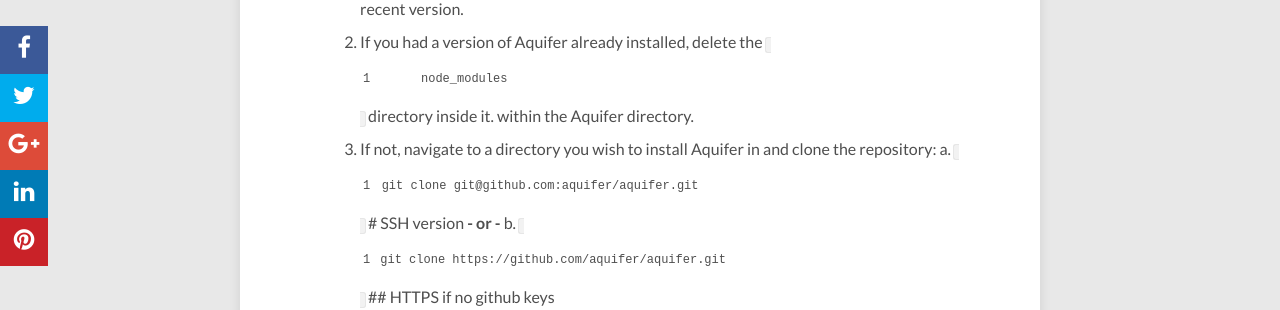
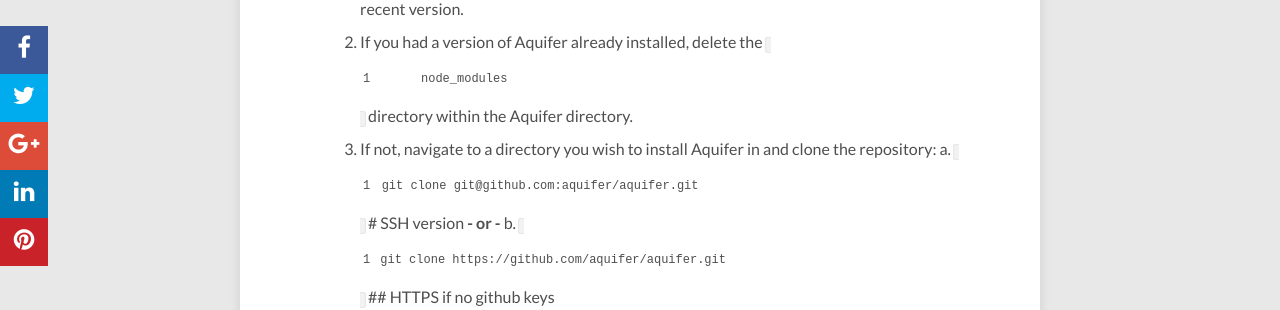
Before and after one commit to ccjjmartin/ccjjmartin.github.io, a Jekyll site: the page built from _posts/2016-08-01-aquifer.md, in a window 1280 px wide and 900 px high, scrolled down 1372 px. Shown: the part 154-464 px from the top of the window. Built offline with Jekyll 4.4.1, drawn with Linux system fonts in a browser that asks for light colours; nearby versions of some CDN libraries; comment, search, counter and statistics services are not loaded.

Commit message:
Update 2016-08-01-aquifer.md

```diff
--- a/_posts/2016-08-01-aquifer.md
+++ b/_posts/2016-08-01-aquifer.md
@@ -48,8 +48,7 @@
 It basically says:
 
 1. Run `node --version` # to check that you are running node v6.3.1 or later. If not, [use nvm](https://github.com/creationix/nvm#usage) to install a more recent version.
-2. If you had a version of Aquifer already installed, delete the `node_modules` directory inside it.
-within the Aquifer directory.
+2. If you had a version of Aquifer already installed, delete the `node_modules` directory within the Aquifer directory.
 3. If not, navigate to a directory you wish to install Aquifer in and clone the repository:
   a. `git clone git@github.com:aquifer/aquifer.git` # SSH version **- or -**
   b. `git clone https://github.com/aquifer/aquifer.git` ## HTTPS if no github keys
```
